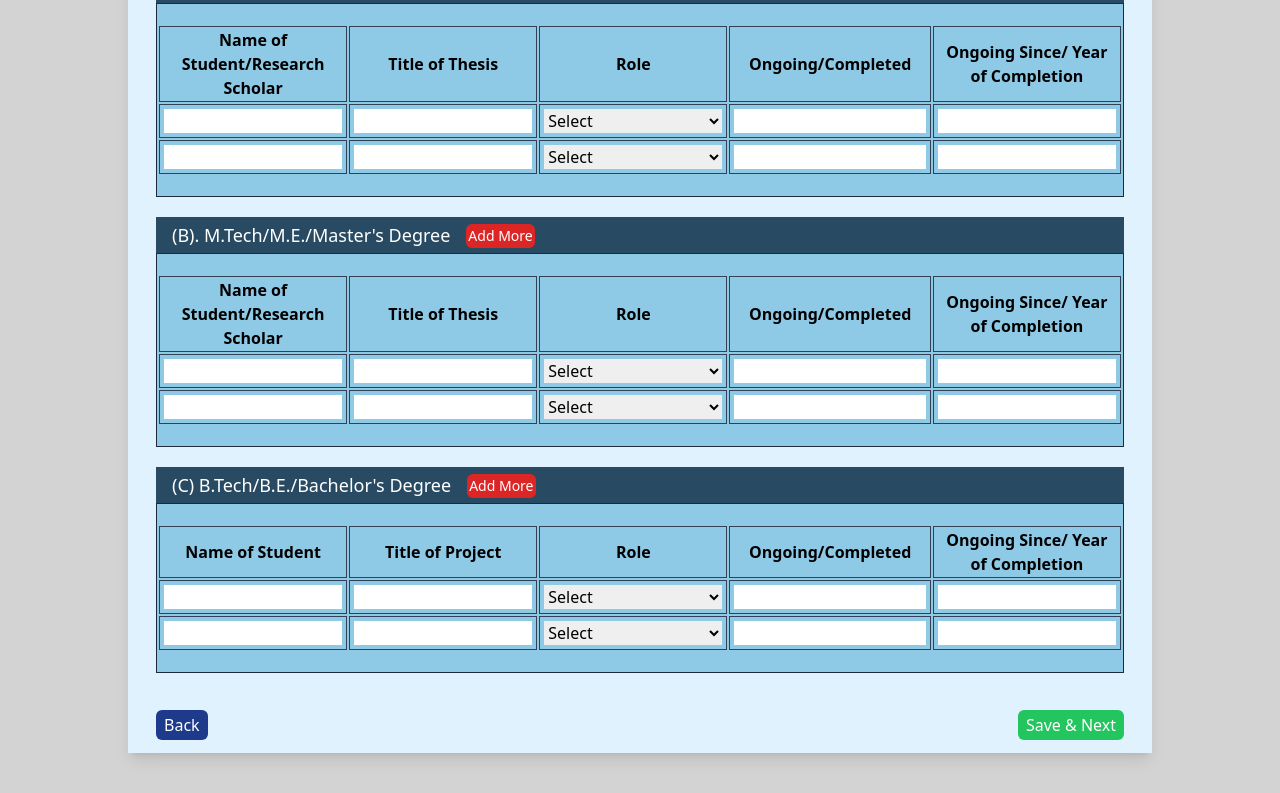
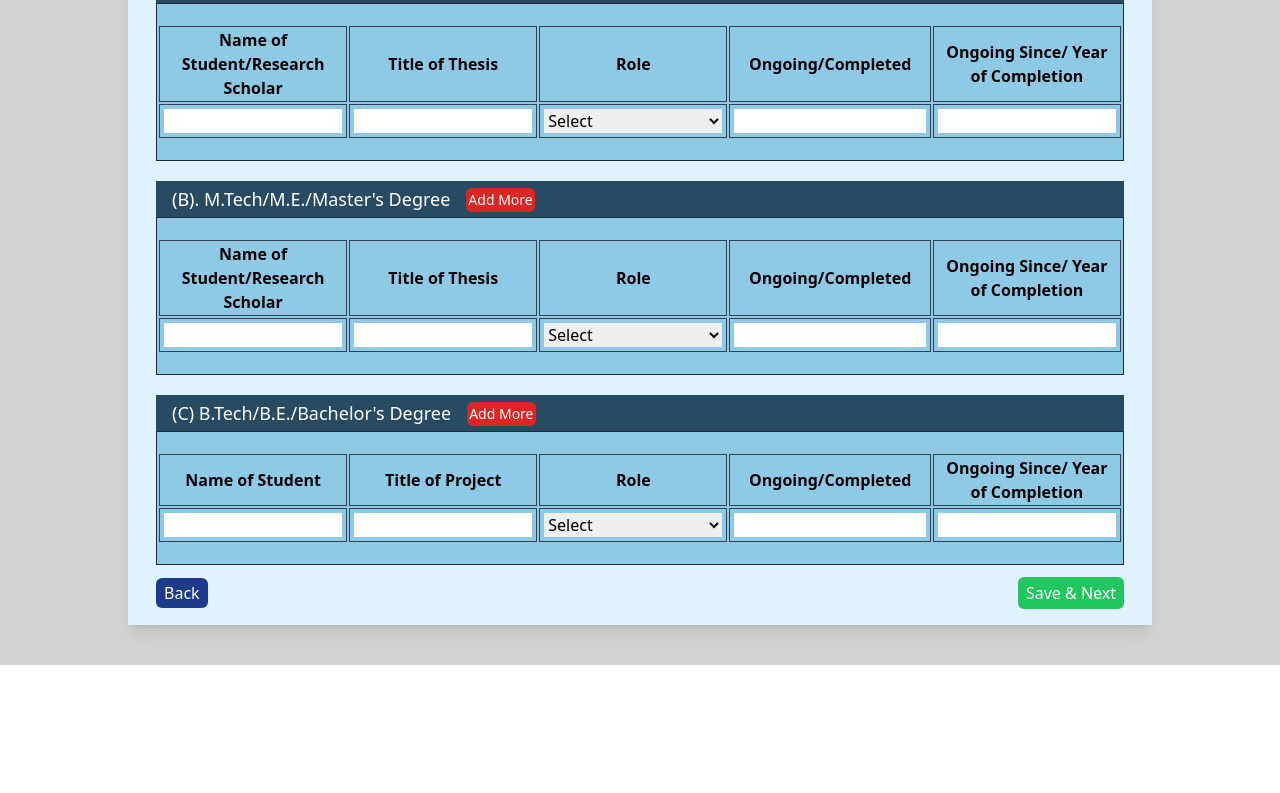
Before and after one commit to krish-0323/fac-recruitment-portal-main, a React (Vite) app in the folder frontend/: page /thesis in a window 1280 px wide. Shown: the part 377-1170 px from the top of the page. After the commit the page ends 1042 px from the top, so only its background shows below. Built offline with nearby package versions, Linux system fonts and the light colour scheme.

Commit message:
update thesis

```diff
--- a/frontend/src/Components/Thesis/Thesis.jsx
+++ b/frontend/src/Components/Thesis/Thesis.jsx
@@ -1,14 +1,46 @@
-import React from 'react'
-import { Link } from 'react-router-dom'
+import React, { useState } from 'react'
+import { Link, useNavigate } from 'react-router-dom'
+import axios from 'axios';
 
 export default function Thesis() {
+  const [values, setValues] = useState({
+    phd_name: '',
+    phd_title: '',
+    phd_role: '',
+    phd_status: '',
+    phd_yoc: '',
+    pg_name: '',
+    pg_title: '',
+    pg_role: '',
+    pg_status: '',
+    pg_yoc: '',
+    ug_name: '',
+    ug_title: '',
+    ug_role: '',
+    ug_status: '',
+    ug_yoc: ''
+  })
+
+  const handleInput = (event) => {
+    setValues(prev => ({...prev, [event.target.name]: [event.target.value]}))
+    console.log(event.target.value);
+  }
+
+  const navigate = useNavigate();
+
+  const handleSubmit = (event) => {
+    event.preventDefault();
+    axios.post('http://localhost:8081/thesis', values)
+    .then(res => {
+      navigate('/rel_info');
+    })
+    .catch(err => {
+      console.log(err);
+    })
+  }
+
   return (
     <>
-        {/* <Link to='/professional' className='bg-red-500 rounded-xl px-3 py-1 text-white'>Back</Link>
-        <br/>
-        <br/>
-        <br/>
-        <Link to='/rel_info' className='bg-green-500 text-center rounded-xl px-3 py-1 text-white w-20'>Save & Next</Link> */}
 
         <div className=' w-full min-w-96 overflow-auto' style={{ backgroundColor: "#d3d3d3" }}>
 
@@ -52,6 +84,7 @@ export default function Thesis() {
 
             {/* block */}
             <div className='w-screen'>
+              <form action='' onSubmit={handleSubmit}>
               <div className='text-purple-700 text-center font-semibold text-xl my-3'>
                 <h1>13. Research Supervision</h1>
               </div>
@@ -75,14 +108,17 @@ export default function Thesis() {
                   <tbody>
                     <tr>
                       <td className='border border-slate-700 p-1'>
-                        <div className='flex flex-wrap justify-center'><input type='text' className='w-full'/></div>
+                        <div className='flex flex-wrap justify-center'><input type='text'
+                        name='phd_name' onChange={handleInput} className='w-full'/></div>
                       </td>
                       <td className='border border-slate-700 p-1'>
-                        <div className='flex flex-wrap justify-center'><input type='text' className='w-full'/></div>
+                        <div className='flex flex-wrap justify-center'><input type='text'
+                        name='phd_title' onChange={handleInput} className='w-full'/></div>
                       </td>
                       <td className='border border-slate-700 p-1'>
                         <div className='flex flex-wrap justify-center'>
-                        <select className='w-full'>
+                        <select className='w-full'
+                        name='phd_role' onChange={handleInput}>
                           <option value='Select'>Select</option>
                           <option value='Principal Investigator'>Supervisor with no Co-Supervisor</option>
                           <option value='Co-Investigator'>Supervisor with Co-Supervisor</option>
@@ -91,34 +127,12 @@ export default function Thesis() {
                         </div>
                       </td>
                       <td className='border border-slate-700 p-1'>
-                        <div className='flex flex-wrap justify-center'><input type='text' className='w-full'/></div>
+                        <div className='flex flex-wrap justify-center'><input type='text'
+                        name='phd_status' onChange={handleInput} className='w-full'/></div>
                       </td>
                       <td className='border border-slate-700 p-1'>
-                        <div className='flex flex-wrap justify-center'><input type='text' className='w-full'/></div>
-                      </td>
-                    </tr>
-                    <tr>
-                      <td className='border border-slate-700 p-1'>
-                        <div className='flex flex-wrap justify-center'><input type='text' className='w-full'/></div>
-                      </td>
-                      <td className='border border-slate-700 p-1'>
-                        <div className='flex flex-wrap justify-center'><input type='text' className='w-full'/></div>
-                      </td>
-                      <td className='border border-slate-700 p-1'>
-                        <div className='flex flex-wrap justify-center'>
-                        <select className='w-full'>
-                          <option value='Select'>Select</option>
-                          <option value='Principal Investigator'>Supervisor with no Co-Supervisor</option>
-                          <option value='Co-Investigator'>Supervisor with Co-Supervisor</option>
-                          <option value='Co-Investigator'>Co-Supervisor</option>
-                        </select>
-                        </div>
-                      </td>
-                      <td className='border border-slate-700 p-1'>
-                        <div className='flex flex-wrap justify-center'><input type='text' className='w-full'/></div>
-                      </td>
-                      <td className='border border-slate-700 p-1'>
-                        <div className='flex flex-wrap justify-center'><input type='text' className='w-full'/></div>
+                        <div className='flex flex-wrap justify-center'><input type='text'
+                        name='phd_yoc' onChange={handleInput} className='w-full'/></div>
                       </td>
                     </tr>
                   </tbody>
@@ -144,14 +158,17 @@ export default function Thesis() {
                   <tbody>
                     <tr>
                       <td className='border border-slate-700 p-1'>
-                        <div className='flex flex-wrap justify-center'><input type='text' className='w-full'/></div>
+                        <div className='flex flex-wrap justify-center'><input type='text'
+                        name='pg_name' onChange={handleInput} className='w-full'/></div>
                       </td>
                       <td className='border border-slate-700 p-1'>
-                        <div className='flex flex-wrap justify-center'><input type='text' className='w-full'/></div>
+                        <div className='flex flex-wrap justify-center'><input type='text'
+                        name='pg_title' onChange={handleInput} className='w-full'/></div>
                       </td>
                       <td className='border border-slate-700 p-1'>
                         <div className='flex flex-wrap justify-center'>
-                        <select className='w-full'>
+                        <select className='w-full'
+                        name='pg_role' onChange={handleInput}>
                           <option value='Select'>Select</option>
                           <option value='Principal Investigator'>Supervisor with no Co-Supervisor</option>
                           <option value='Co-Investigator'>Supervisor with Co-Supervisor</option>
@@ -160,34 +177,12 @@ export default function Thesis() {
                         </div>
                       </td>
                       <td className='border border-slate-700 p-1'>
-                        <div className='flex flex-wrap justify-center'><input type='text' className='w-full'/></div>
+                        <div className='flex flex-wrap justify-center'><input type='text'
+                        name='pg_status' onChange={handleInput} className='w-full'/></div>
                       </td>
                       <td className='border border-slate-700 p-1'>
-                        <div className='flex flex-wrap justify-center'><input type='text' className='w-full'/></div>
-                      </td>
-                    </tr>
-                    <tr>
-                      <td className='border border-slate-700 p-1'>
-                        <div className='flex flex-wrap justify-center'><input type='text' className='w-full'/></div>
-                      </td>
-                      <td className='border border-slate-700 p-1'>
-                        <div className='flex flex-wrap justify-center'><input type='text' className='w-full'/></div>
-                      </td>
-                      <td className='border border-slate-700 p-1'>
-                        <div className='flex flex-wrap justify-center'>
-                        <select className='w-full'>
-                          <option value='Select'>Select</option>
-                          <option value='Principal Investigator'>Supervisor with no Co-Supervisor</option>
-                          <option value='Co-Investigator'>Supervisor with Co-Supervisor</option>
-                          <option value='Co-Investigator'>Co-Supervisor</option>
-                        </select>
-                        </div>
-                      </td>
-                      <td className='border border-slate-700 p-1'>
-                        <div className='flex flex-wrap justify-center'><input type='text' className='w-full'/></div>
-                      </td>
-                      <td className='border border-slate-700 p-1'>
-                        <div className='flex flex-wrap justify-center'><input type='text' className='w-full'/></div>
+                        <div className='flex flex-wrap justify-center'><input type='text'
+                        name='pg_yoc' onChange={handleInput} className='w-full'/></div>
                       </td>
                     </tr>
                   </tbody>
@@ -213,14 +208,17 @@ export default function Thesis() {
                   <tbody>
                     <tr>
                       <td className='border border-slate-700 p-1'>
-                        <div className='flex flex-wrap justify-center'><input type='text' className='w-full'/></div>
+                        <div className='flex flex-wrap justify-center'><input type='text'
+                        name='ug_name' onChange={handleInput} className='w-full'/></div>
                       </td>
                       <td className='border border-slate-700 p-1'>
-                        <div className='flex flex-wrap justify-center'><input type='text' className='w-full'/></div>
+                        <div className='flex flex-wrap justify-center'><input type='text'
+                        name='ug_title' onChange={handleInput} className='w-full'/></div>
                       </td>
                       <td className='border border-slate-700 p-1'>
                         <div className='flex flex-wrap justify-center'>
-                        <select className='w-full'>
+                        <select className='w-full'
+                        name='ug_role' onChange={handleInput}>
                           <option value='Select'>Select</option>
                           <option value='Principal Investigator'>Supervisor with no Co-Supervisor</option>
                           <option value='Co-Investigator'>Supervisor with Co-Supervisor</option>
@@ -229,52 +227,33 @@ export default function Thesis() {
                         </div>
                       </td>
                       <td className='border border-slate-700 p-1'>
-                        <div className='flex flex-wrap justify-center'><input type='text' className='w-full'/></div>
+                        <div className='flex flex-wrap justify-center'><input type='text'
+                        name='ug_status' onChange={handleInput} className='w-full'/></div>
                       </td>
                       <td className='border border-slate-700 p-1'>
-                        <div className='flex flex-wrap justify-center'><input type='text' className='w-full'/></div>
-                      </td>
-                    </tr>
-                    <tr>
-                      <td className='border border-slate-700 p-1'>
-                        <div className='flex flex-wrap justify-center'><input type='text' className='w-full'/></div>
-                      </td>
-                      <td className='border border-slate-700 p-1'>
-                        <div className='flex flex-wrap justify-center'><input type='text' className='w-full'/></div>
-                      </td>
-                      <td className='border border-slate-700 p-1'>
-                        <div className='flex flex-wrap justify-center'>
-                        <select className='w-full'>
-                          <option value='Select'>Select</option>
-                          <option value='Principal Investigator'>Supervisor with no Co-Supervisor</option>
-                          <option value='Co-Investigator'>Supervisor with Co-Supervisor</option>
-                          <option value='Co-Investigator'>Co-Supervisor</option>
-                        </select>
-                        </div>
-                      </td>
-                      <td className='border border-slate-700 p-1'>
-                        <div className='flex flex-wrap justify-center'><input type='text' className='w-full'/></div>
-                      </td>
-                      <td className='border border-slate-700 p-1'>
-                        <div className='flex flex-wrap justify-center'><input type='text' className='w-full'/></div>
+                        <div className='flex flex-wrap justify-center'><input type='text'
+                        name='ug_yoc' onChange={handleInput} className='w-full'/></div>
                       </td>
                     </tr>
                   </tbody>
                 </table>
               </div>
+              <div className='flex flex-wrap items-center justify-between mt-3'>
+                <div>
+                  <Link to="/professional" className='bg-blue-900 text-white px-2 py-1 rounded-md'>
+                    Back
+                  </Link>
+                </div>
+                <div>
+                  <button type='submit' className='bg-green-500 text-white px-2 py-1 rounded-md'>
+                    Save & Next
+                  </button>
+                </div>
+              </div>
+              </form>
 
             </div>
 
-            <div>
-              <Link to="/professional" className='bg-blue-900 text-white px-2 py-1 rounded-md'>
-                Back
-              </Link>
-            </div>
-            <div>
-              <Link to="/rel_info" className='bg-green-500 text-white px-2 py-1 rounded-md'>
-                Save & Next
-              </Link>
-            </div>
 
           </div>
 
```
Also changed, not shown: 1 other file (tests, documents, lock files or other folders).
